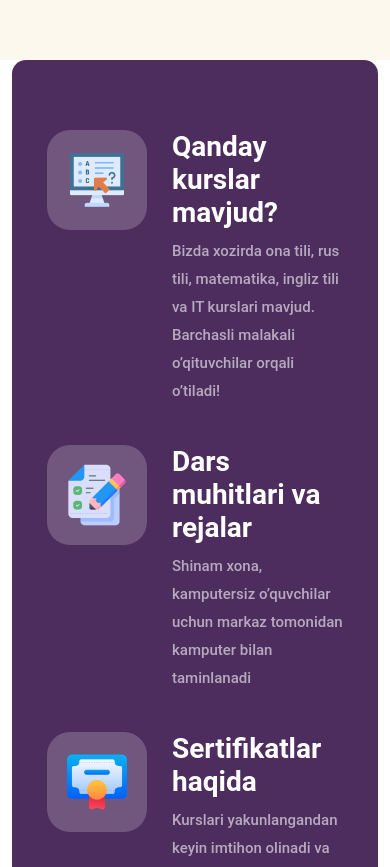
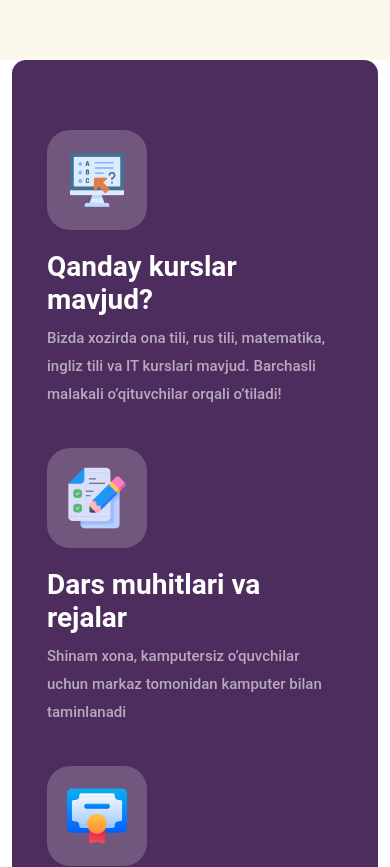
Before and after one commit to WebCoderLider/TEAM, a React (Vite) app in the folder frontend/: page / in a window 390 px wide. Shown: the part 1040-1907 px from the top of the page. Built offline with nearby package versions, Linux system fonts and the light colour scheme; some icons are missing.

Commit message:
course info update

```diff
--- a/frontend/src/components/courseInfo/CourseInfo.scss
+++ b/frontend/src/components/courseInfo/CourseInfo.scss
@@ -60,3 +60,13 @@
     }
   }
 }
+
+@media screen and (max-width: 767px) {
+  .course-info {
+    &__article {
+      display: flex;
+      flex-direction: column;
+      row-gap: 20px;
+    }
+  }
+}
```
